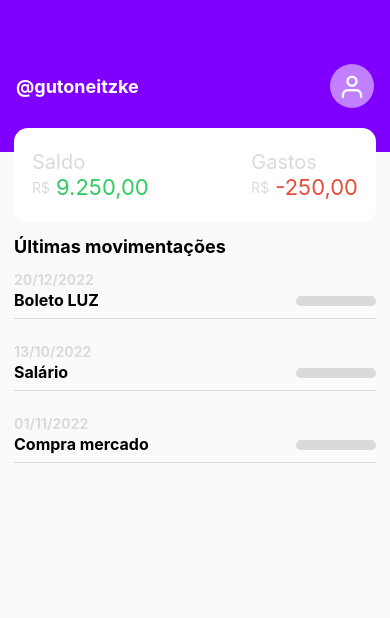
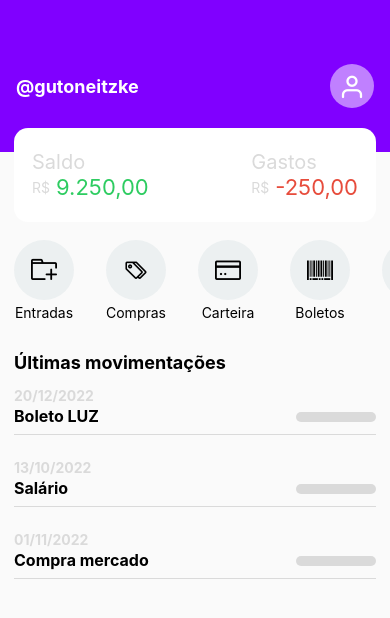
Before and after one commit to Gutoneitzke/finance-app-react-native, a React Native app: screen / in a window 390 px wide. Shown: the top 618 px of the page. Built offline with nearby package versions, Linux system fonts and the light colour scheme.

Commit message:
feat: new actions components

```diff
--- /dev/null
+++ b/src/components/Actions/index.js
@@ -0,0 +1,74 @@
+import React from 'react';
+import { View, Text, StyleSheet, TouchableOpacity, ScrollView } from 'react-native';
+import { AntDesign } from '@expo/vector-icons'
+
+export default function Actions() {
+ return (
+   <ScrollView
+    style={styles.container}
+    horizontal={true}
+    showsHorizontalScrollIndicator={false}
+    >
+       <TouchableOpacity style={styles.actionButton}>
+            <View style={styles.areaButton}>
+                <AntDesign name="addfolder" size={26} color="#000" />
+            </View>
+            <Text style={styles.labelButton}>Entradas</Text>
+       </TouchableOpacity>
+
+       <TouchableOpacity style={styles.actionButton}>
+            <View style={styles.areaButton}>
+                <AntDesign name="tagso" size={26} color="#000" />
+            </View>
+            <Text style={styles.labelButton}>Compras</Text>
+       </TouchableOpacity>
+
+       <TouchableOpacity style={styles.actionButton}>
+            <View style={styles.areaButton}>
+                <AntDesign name="creditcard" size={26} color="#000" />
+            </View>
+            <Text style={styles.labelButton}>Carteira</Text>
+       </TouchableOpacity>
+
+       <TouchableOpacity style={styles.actionButton}>
+            <View style={styles.areaButton}>
+                <AntDesign name="barcode" size={26} color="#000" />
+            </View>
+            <Text style={styles.labelButton}>Boletos</Text>
+       </TouchableOpacity>
+
+       <TouchableOpacity style={styles.actionButton}>
+            <View style={styles.areaButton}>
+                <AntDesign name="setting" size={26} color="#000" />
+            </View>
+            <Text style={styles.labelButton}>Conta</Text>
+       </TouchableOpacity>
+    </ScrollView>
+  );
+}
+
+const styles = StyleSheet.create({
+    container: {
+        maxHeight: 84,
+        marginBottom: 14,
+        marginTop: 18,
+        paddingEnd: 14,
+        paddingStart: 14
+    },
+    actionButton: {
+        alignItems: 'center',
+        marginRight: 32
+    },
+    areaButton: {
+        backgroundColor: '#ecf0f1',
+        height: 60,
+        width: 60,
+        borderRadius: 60,
+        justifyContent: 'center',
+        alignItems: 'center'
+    },
+    labelButton: {
+        marginTop: 4,
+        textAlign: 'center',
+    }
+  });
--- a/src/pages/Home/index.js
+++ b/src/pages/Home/index.js
@@ -2,6 +2,7 @@
 import Header from '../../components/Header/index';
 import Balance from '../../components/Balance/index';
 import Movements from '../../components/Movements/index';
+import Actions from '../../components/Actions/index';
 
 const list = [
   {
@@ -32,6 +33,7 @@
     <View style={styles.container}>
         <Header name="@gutoneitzke" />
         <Balance balance="9.250,00" expenses="-250,00" />
+        <Actions />
         <Text style={styles.title}>Últimas movimentações</Text>
         <FlatList
           style={styles.list}
```
